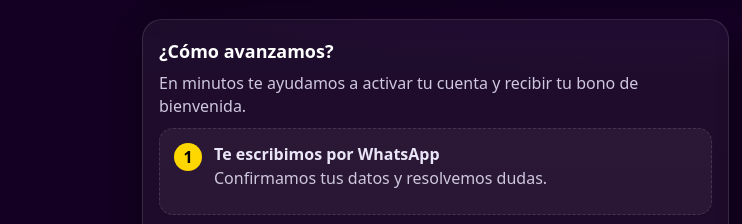
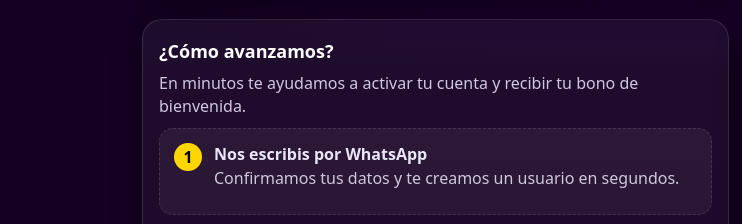
Before and after one commit to Diversionasegurada/Vegasbett.net, a plain HTML site: page index.html in a window 1280 px wide. Shown: the part 426-650 px from the top of the page, 0-742 px from the left. Drawn offline with Linux system fonts and the light colour scheme; no server answers.

Commit message:
Update index.html

```diff
--- a/index.html
+++ b/index.html
@@ -207,8 +207,8 @@
           <p>En minutos te ayudamos a activar tu cuenta y recibir tu bono de bienvenida.</p>
           <div class="steps" style="margin-top:8px">
             <div class="step"><div class="badge">1</div><div>
-              <strong>Te escribimos por WhatsApp</strong>
-              <p>Confirmamos tus datos y resolvemos dudas.</p>
+              <strong>Nos escribis por WhatsApp</strong>
+              <p>Confirmamos tus datos y te creamos un usuario en segundos.</p>
             </div></div>
             <div class="step"><div class="badge">2</div><div>
               <strong>Elegís tu método de pago</strong>
```
